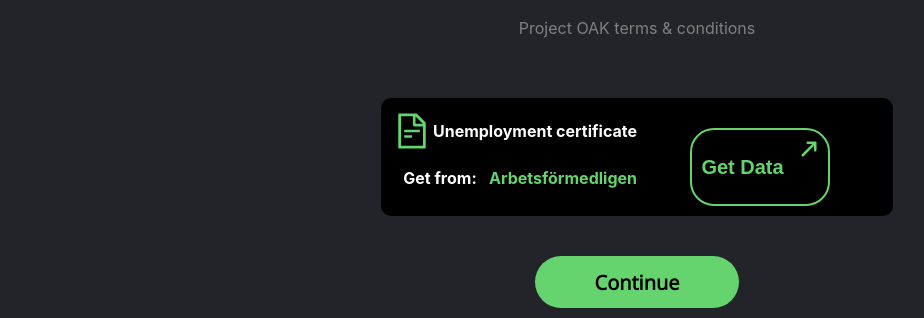
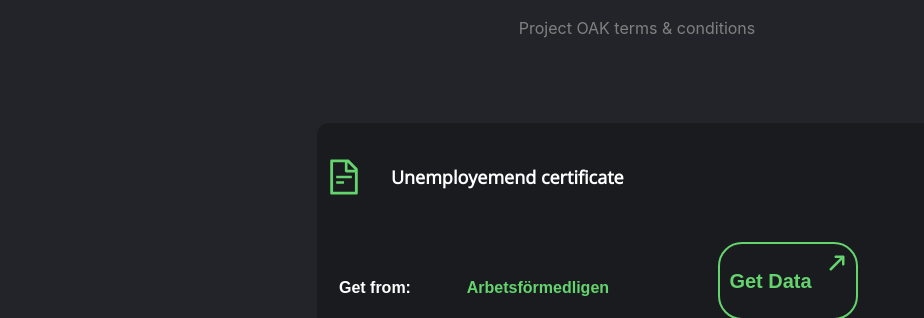
Before and after one commit to individdata/egendata-wallet, a React (Create React App) app: page /request in a window 1280 px wide. Shown: the part 482-800 px from the top of the page, without its empty margins (3-927 px from the left). Built offline with nearby package versions, Linux system fonts and the light colour scheme.

Commit message:
fix: impl ShareEmployementCar

```diff
--- /dev/null
+++ b/src/components/shareEmployementCard/AfSourcetitle.tsx
@@ -0,0 +1,24 @@
+import React from 'react';
+import Grid from '@mui/material/Grid';
+
+const style2 = {
+  container: {
+    display: 'flex',
+    color: 'white',
+    fontSize: '16px',
+    textAlign: 'center',
+    justifyContent: 'center',
+    alignItems: 'center',
+    margin: 'auto',
+  } as any,
+};
+
+function AfSourcetitle() {
+  return (
+    <Grid item xs={12} sx={{ display: 'flex', justifyContent: 'center' }}>
+      <h2 style={style2.container}>Get from:</h2>
+    </Grid>
+  );
+}
+
+export default AfSourcetitle;
--- /dev/null
+++ b/src/components/shareEmployementCard/AfTitleText.tsx
@@ -0,0 +1,27 @@
+import Grid from '@mui/material/Grid';
+import React from 'react';
+
+const style2 = {
+  container: {
+    display: 'flex',
+    color: '#65D36E',
+    fontSize: '16px',
+    textAlign: 'center',
+    justifyContent: 'center',
+    alignItems: 'center',
+  } as any,
+
+  flexer: {
+    display: 'flex', justifyContent: 'center',
+  },
+};
+
+function AfTitleText() {
+  return (
+    <Grid item xs={12} sx={style2.flexer}>
+      <h2 style={style2.container}>Arbetsförmedligen</h2>
+    </Grid>
+  );
+}
+
+export default AfTitleText;
--- /dev/null
+++ b/src/components/shareEmployementCard/FileLogoComponent.tsx
@@ -0,0 +1,24 @@
+import Grid from '@mui/material/Grid';
+import { AiOutlineFileText } from 'react-icons/ai';
+import React from 'react';
+
+function FileLogoComponent() {
+  return (
+    <Grid
+      item
+      xs={12}
+      sx={{ display: 'flex', justifyContent: 'center' }}
+    >
+      <AiOutlineFileText
+        style={{
+          margin: 'auto',
+          color: '#65d36e',
+          fontSize: '20px',
+        }}
+        size={40}
+      />
+    </Grid>
+  );
+}
+
+export default FileLogoComponent;
--- /dev/null
+++ b/src/components/shareEmployementCard/GetDataButton.tsx
@@ -0,0 +1,44 @@
+import { ImArrowUpRight2 } from 'react-icons/im';
+import React from 'react';
+import Grid from '@mui/material/Grid';
+import styles from './index.module.css';
+
+const style2 = {
+  columnCenter: {
+    display: 'flex',
+    justifyContent: 'center',
+    alignItems: 'center',
+    flexDirection: 'column',
+  },
+
+  header: {
+    backgroundColor: 'transparent',
+    border: '2px solid #65D36E ',
+    padding: '9px',
+    display: 'flex',
+    flexDirection: 'row',
+    justifyContent: 'center',
+    marginTop: '10px',
+  } as any,
+  text: {
+    color: '#65D36E',
+    textAlign: 'center',
+    alignItems: 'center',
+    justifyContent: 'center',
+    display: 'flex',
+    marginRight: '15px',
+  } as any,
+};
+
+function GetDataButton() {
+  return (
+    <Grid container spacing={3} sx={style2.columnCenter}>
+      <button className={styles.button} style={style2.header} type="button">
+        <h2 style={style2.text}>Get Data</h2>
+        <ImArrowUpRight2 id={styles.topRight} />
+      </button>
+    </Grid>
+  );
+}
+
+export default GetDataButton;
--- a/src/components/shareEmployementCard/ShareEmployementCard.tsx
+++ b/src/components/shareEmployementCard/ShareEmployementCard.tsx
@@ -1,114 +1,76 @@
 import React from 'react';
 import Grid from '@mui/material/Grid';
-import { AiOutlineFileText } from 'react-icons/ai';
-import { ImArrowUpRight2 } from 'react-icons/im';
-import styles from './index.module.css';
+import styles from '../../pages/redirect/index.module.css';
+import AfTitleText from './AfTitleText';
+import FileLogoComponent from './FileLogoComponent';
+import TextFileComponent from './TextFileComponent';
+import AfSourcetitle from './AfSourcetitle';
+import GetDataButton from './GetDataButton';
+
+const style2 = {
+  columnCenter: {
+    display: 'flex',
+    justifyContent: 'center',
+    alignItems: 'center',
+    flexDirection: 'column',
+  },
+  miniBox: {
+    width: '40%',
+    padding: '10px',
+    minWidth: '315px',
+  },
+};
 
 function ShareEmployementCard() {
   return (
-    <div className={styles.box}>
-
-      <Grid
-        container
-        sx={{
-          backgroundColor: 'black',
-          borderRadius: '10px',
-          padding: '10px',
-
+    <Grid
+      item
+      xs={12}
+      sx={{
+        display: 'flex',
+        justifyContent: 'center',
+      }}
+    >
+      <button
+        type="button"
+        className={styles.requestBoxItem1}
+        style={{
+          width: '50%',
+          paddingTop: '10px',
+          marginTop: '35px',
         }}
       >
-        <Grid item md={6} xs={12}>
-          <div style={{
-            display: 'flex', justifyContent: 'center', alignItems: 'center', flexDirection: 'column',
-          }}
-          >
-
-            <Grid container>
-              {/* <h2 style={{ color: 'white' }}>logo</h2> */}
-              <AiOutlineFileText id={styles.file} size={40} />
-              <h2
-                style={{
-                  display: 'flex',
-                  color: 'white',
-                  fontSize: '16px',
-                  textAlign: 'center',
-                  justifyContent: 'center',
-                  alignItems: 'center',
-                }}
-              >
-                Unemployment certificate
-              </h2>
-              {/* logo */}
-              {/* employedmenbt text */}
-            </Grid>
-            <Grid container>
-              <h2
-                style={{
-                  display: 'flex',
-                  color: 'white',
-                  fontSize: '16px',
-                  textAlign: 'center',
-                  justifyContent: 'center',
-                  alignItems: 'center',
-                  //   marginRight: '15px',
-                  margin: 'auto',
-                }}
-              >
-                Get from:
-              </h2>
-              <h2
-                style={{
-                  display: 'flex',
-                  color: '#65D36E',
-                  fontSize: '16px',
-                  textAlign: 'center',
-                  justifyContent: 'center',
-                  alignItems: 'center',
-                // marginLeft: '15px',
-                }}
-              >
-                Arbetsförmedligen
-              </h2>
-            </Grid>
-          </div>
-        </Grid>
         <Grid
-          item
-          md={6}
-          xs={12}
+          container
+          spacing={3}
           sx={{
-            display: 'flex', justifyContent: 'center', alignItems: 'center', margin: 'auto', marginTop: '20px',
+            backgroundColor: 'transparent',
           }}
         >
-          <button
-            className={styles.button}
-            style={{
-              border: '2px solid #65D36E ',
-              padding: '9px',
-              display: 'flex',
-              flexDirection: 'row',
+          <Grid item md={6} xs={12} className={styles.smallDevice}>
+            <Grid container spacing={3} sx={style2.columnCenter}>
+              <FileLogoComponent />
+              <TextFileComponent />
+            </Grid>
+          </Grid>
+          <Grid item md={6} xs={12} className={styles.smallDevice}>
+            <Grid container spacing={3} sx={style2.columnCenter}>
+              {/* takes up half of the screen row 1 col 2 */}
+            </Grid>
+          </Grid>
 
-            }}
-            type="button"
-          >
-
-            <h2 style={{
-              color: '#65D36E',
-              textAlign: 'center',
-              alignItems: 'center',
-              justifyContent: 'center',
-              display: 'flex',
-              marginRight: '15px',
-            }}
-            >
-              Get Data
-
-            </h2>
-            <ImArrowUpRight2 id={styles.topRight} />
-          </button>
+          <Grid item md={6} xs={12} className={styles.smallDevice}>
+            <Grid container spacing={3} sx={style2.columnCenter}>
+              <AfSourcetitle />
+              <AfTitleText />
+            </Grid>
+          </Grid>
+          <Grid item md={6} xs={12} className={styles.smallDevice}>
+            <GetDataButton />
+          </Grid>
         </Grid>
-      </Grid>
-    </div>
+      </button>
+    </Grid>
   );
 }
 
--- /dev/null
+++ b/src/components/shareEmployementCard/TextFileComponent.tsx
@@ -0,0 +1,26 @@
+import React from 'react';
+import Grid from '@mui/material/Grid';
+
+function TextFileComponent() {
+  return (
+    <Grid
+      item
+      xs={12}
+      sx={{
+        display: 'flex',
+        flexDirection: 'row',
+        justifyContent: 'center',
+        alignItems: 'center',
+        fontFamily: 'Open Sans',
+        color: '#fff',
+        fontStyle: 'normal',
+        fontSize: '18px',
+        fontWeight: '600',
+      }}
+    >
+      Unemployemend certificate
+    </Grid>
+  );
+}
+
+export default TextFileComponent;
--- a/src/components/shareEmployementCard/index.module.css
+++ b/src/components/shareEmployementCard/index.module.css
@@ -15,6 +15,7 @@
     border: 3px solid #65D36E;
     border-radius: 24px;
     border: none;
+    min-width: 140px;
     color: black;
   }
 
--- a/src/pages/redirect/index.module.css
+++ b/src/pages/redirect/index.module.css
@@ -9,14 +9,14 @@
   background: #222429;
 }
 
-.header{
+.header {
   display: flex;
   height: 50px;
   width: 100%;
   min-height: 80px;
 }
 
-.body{
+.body {
   margin-top: 50px;
   display: inline;
   width: 40%;
@@ -25,7 +25,7 @@
   min-width: 580px;
 }
 
-.footer{
+.footer {
   width: 60%;
 }
 
@@ -37,17 +37,17 @@
 .logoname {
   position: absolute;
   top: 0px;
-    right: 10px
+  right: 10px;
 }
 
 .button {
   width: 40%;
   height: 52px;
-    margin-left: 30%;
+  min-width: 140px;
   margin-top: 20px;
   margin-bottom: 30px;
   padding: 10px;
-    background: #65D36E;
+  background: #65d36e;
   border-radius: 48px;
   border: none;
 }
@@ -62,7 +62,7 @@
   color: #000;
 }
 
-.showtext1{
+.showtext1 {
   width: 100%;
   height: 50px;
   display: flex;
@@ -70,7 +70,7 @@
   text-align: center;
 }
 
-.notshowtext1{
+.notshowtext1 {
   display: none;
 }
 
@@ -80,7 +80,7 @@
   font-style: normal;
   font-size: 24px;
   font-weight: 600;
-    color: #ACACAC;
+  color: #acacac;
 }
 
 .word2 {
@@ -89,7 +89,7 @@
   font-style: normal;
   font-size: 24px;
   font-weight: 600;
-    color: #FFFFFF;;
+  color: #ffffff;
 }
 
 .text5 {
@@ -101,3 +101,35 @@
 .shownothing {
   display: none;
 }
+
+.center {
+  display: flex;
+  align-self: center;
+}
+
+.requestBoxItem1 {
+  background: #191b1f;
+  border-radius: 12px;
+  border: none;
+}
+
+.requestBoxItem1:hover {
+  background-color: blue;
+}
+
+@media (min-width: 905px) {
+.smallDevice {
+display: flex;
+flex-direction: column;
+justify-content: center;
+}
+
+
+}
+
+
+#topRight{
+    color: #65D36E;
+    font-size: 20px;
+
+}
--- a/src/pages/redirect/index.tsx
+++ b/src/pages/redirect/index.tsx
@@ -1,6 +1,6 @@
 import React from 'react';
 import { useDispatch, useSelector } from 'react-redux';
-// import Grid from '@mui/material/Grid';
+import Grid from '@mui/material/Grid';
 import styles from './index.module.css';
 import { RootState } from '../../store';
 import { doLogin } from '../auth/login';
@@ -18,6 +18,20 @@ export function RedirectPage() {
   const isLoggedIn = user?.completed;
   const dispatch = useDispatch();
   const handleClick = () => dispatch(doLogin(currentPath));
+
+  const style2 = {
+    columnCenter: {
+      display: 'flex',
+      justifyContent: 'center',
+      alignItems: 'center',
+      flexDirection: 'column',
+    },
+    miniBox: {
+      width: '40%',
+      padding: '10px',
+      minWidth: '315px',
+    },
+  };
 
   return (
     <div className={styles.main}>
@@ -41,28 +55,25 @@ export function RedirectPage() {
 
       <LandingTextBox />
 
-      <ShareEmployementCard />
-      <div style={{
-        width: '40%',
-        padding: '10px',
-        minWidth: '315px',
-      }}
-      >
+      <Grid container spacing={3}>
+        <ShareEmployementCard />
+      </Grid>
 
+      <div style={style2.miniBox}>
         <button
           type="button"
           className={isLoggedIn ? styles.shownothing : styles.button}
           onClick={handleClick}
         >
-          <div className={styles.buttontext}>
-            Continue
-          </div>
+          <div className={styles.buttontext}>Continue</div>
         </button>
       </div>
 
       <div className={styles.footer}>
         <div className={isLoggedIn ? styles.shownothing : styles.text5}>
-          Project Oak is a governmental initiative that allows you to store and transfer digital information between public and private organtisations.
+          Project Oak is a governmental initiative that allows you to store and
+          transfer digital information between public and private
+          organtisations.
         </div>
       </div>
     </div>
```
Lines whose indentation alone changed are shown as unchanged.
